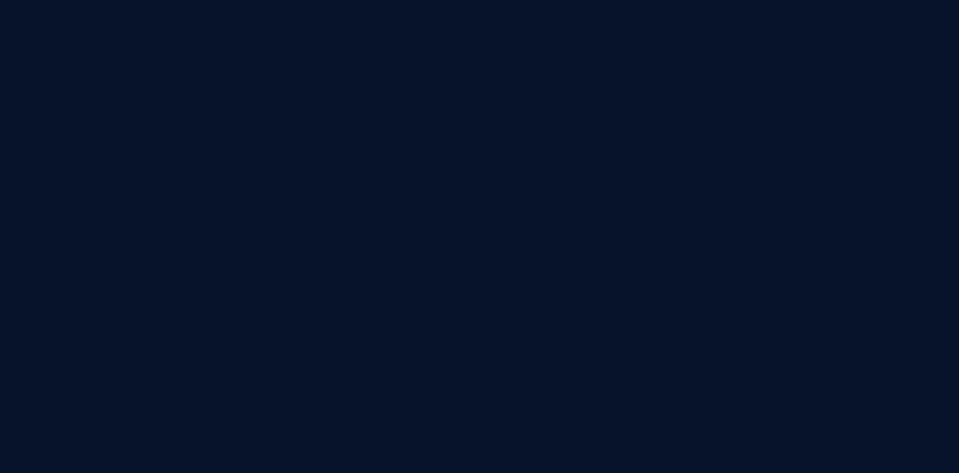
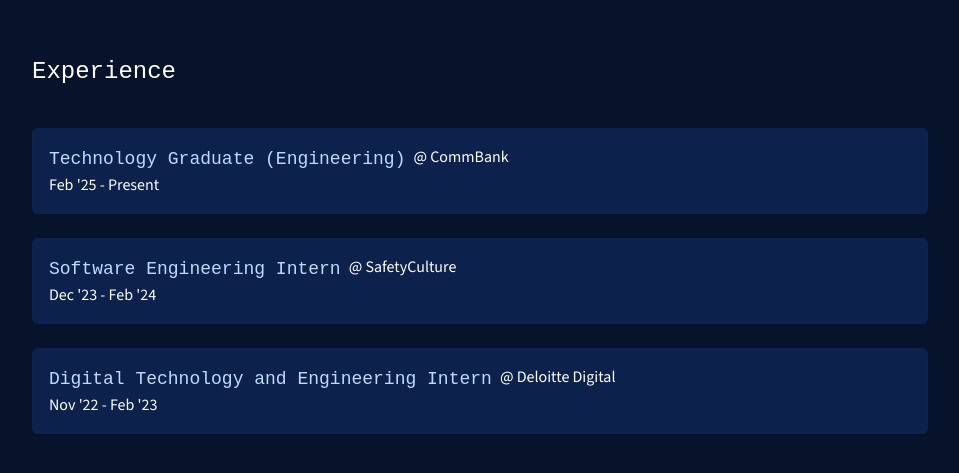
Before and after one commit to tracyjqin/tracyjqin.github.io, a React (Create React App) app: page / in a window 1280 px wide. Shown: the part 923-1396 px from the top of the page, without its empty margins (160-1119 px from the left). Before the commit the page ends 800 px from the top, so only its background shows below. Built offline with nearby package versions, Linux system fonts and the light colour scheme; a web font is replaced by a local one.

Commit message:
refactor: update experience page

```diff
--- a/src/App.tsx
+++ b/src/App.tsx
@@ -1,7 +1,6 @@
 import React, { useRef } from "react";
 import Sidebar from "./sections/Sidebar";
 import Home from "./sections/Home";
-import AboutMe from "./sections/AboutMe";
 import Experience from "./sections/Experience";
 import Projects from "./sections/Projects";
 
@@ -33,11 +32,12 @@
         <div ref={sectionRef1} className="h-[calc(100vh-64px)] w-full scroll-mt-16">
           <Home />
         </div>
-        {/*
+
         <div ref={sectionRef2} className="h-[calc(100vh-64px)] w-full scroll-mt-16">
           <Experience />
         </div>
-        <div ref={sectionRef3} className="h-[calc(100vh-64px)] w-full scroll-mt-16">
+
+        {/* <div ref={sectionRef3} className="h-[calc(100vh-64px)] w-full scroll-mt-16">
           <Projects />
         </div> */}
       </div>
--- a/src/sections/AboutMe.tsx
+++ /dev/null
@@ -1,41 +0,0 @@
-import React from "react";
-
-const AboutMe = () => {
-  return (
-    <>
-      <div className="block grey">
-        <div className="about-me">
-          <div className="image-container">
-            <img src="/memojitracy2.png" alt="Tracy" className="profile-img" />
-          </div>
-          <div>
-            <h1>Hi, I'm Tracy &#128040;</h1>
-            <p>
-              I'm a recent graduate from UNSW, with a double degree in Commerce
-              (Finance) and Computer Science.
-            </p>
-            <p>
-              Throughout my university journey, I developed a passion for
-              software engineering and am eager to explore the various avenues
-              within this field. I hold internship experience in{" "}
-              <b>frontend development</b>; however, I am keen to build upon my
-              skills through exploring other disciplines of software
-              engineering.
-            </p>
-            <p>
-              In my spare time, I have been dabbling into cooking, and tinkering
-              with vintage film and digital cameras.
-            </p>
-            <p>
-              If you want to get in touch or you have any crazy delicious,
-              secret family recipes to share, please feel free to reach out to
-              me on LinkedIn! &#128523;
-            </p>
-          </div>
-        </div>
-      </div>
-    </>
-  );
-};
-
-export default AboutMe;
--- a/src/sections/Experience.tsx
+++ b/src/sections/Experience.tsx
@@ -15,34 +15,36 @@
 const data = dataImport as unknown as ExperienceData;
 
 const Experience = () => {
-  // TODO: for later use when adding info about internships
-  // const [modalOpen, setModalOpen] = useState<string | null>(null);
+  return (
+    <div className="flex flex-col items-center gap-10 w-full min-h-[calc(100vh-4rem)] justify-center">
 
-  // const openModal = (company: string) => {
-  //   setModalOpen(company);
-  // };
+      <h1 className="text-white font-code text-2xl w-3/4 text-left max-w-4xl">
+        Experience
+      </h1>
 
-  // const closeModal = () => {
-  //   setModalOpen(null);
-  // };
+      <div className="flex flex-col gap-6 items-center w-full">
+        {data.experience.map((exp: ExperienceItem, index: number) => (
+          <div
+            key={index}
+            className="flex flex-col bg-[#0E2654]/80 w-3/4 max-w-4xl p-4 border border-[#0E2654]/50 text-left rounded-md"
+          >
+            <div className="flex gap-2">
+              <span className="text-blue-200 text-lg font-code">
+                {exp.description}
+              </span>
 
-  return (
-    <>
-      <div className="block">
-        <h1>Experience</h1>
-        <div className="experience-block">
-          {/* {data.experience.map((exp: ExperienceItem, index: number) => (
-            <Card
-              key={index}
-              company={exp.company}
-              date={exp.date}
-              description={exp.description}
-              image={exp.image}
-            />
-          ))} */}
-        </div>
+              <span className="text-white">
+                @ {exp.company}
+              </span>
+            </div>
+
+            <span className="text-white">
+              {exp.date}
+            </span>
+          </div>
+        ))}
       </div>
-    </>
+    </div>
   );
 };
 
--- a/src/sections/Home.tsx
+++ b/src/sections/Home.tsx
@@ -1,7 +1,6 @@
 import React, { useEffect, useState } from 'react';
 import GitHub from '@mui/icons-material/GitHub';
 import LinkedInIcon from '@mui/icons-material/LinkedIn';
-// import DescriptionIcon from "@mui/icons-material/Description";
 
 const AboutMe = () => {
   const Typewriter = ({ text }: { text: string }) => {
@@ -30,7 +29,8 @@
   };
 
   return (
-    <div className="flex flex-row h-full w-full items-center justify-center gap-56">
+    <div className="w-full min-h-[calc(100vh-4rem)] flex items-center justify-center">
+      <div className="flex flex-row items-center justify-between w-full max-w-4xl px-6 py-20">
         <div className="flex flex-col text-left gap-10">
           <h1 className="flex flex-col text-left text-white h-12 font-code">
             <span className="text-3xl">Hi, I'm</span>
@@ -42,7 +42,7 @@
             <span className="text-white">Prev. Intern @ SafetyCulture, Deloitte Digital</span>
           </div>
 
-        <div className="flex flex-row gap-5 text-white">
+          <div className="flex flex-row gap-5 text-white relative z-50">
             <a
               href={'https://www.linkedin.com/in/tracyjqin/'}
               className="linkedin-link"
@@ -66,6 +66,7 @@
           className="w-52 h-52 object-cover rounded-full"
         />
       </div >
+    </div>
   );
 };
 
--- a/src/sections/Sidebar.tsx
+++ b/src/sections/Sidebar.tsx
@@ -10,13 +10,7 @@
     scrollToSection(sectionRefs[index]);
   };
 
-  const text = {
-    cursor: "pointer",
-    textDecoration: "none",
-    color: "inherit",
-  };
-
-  const headers = ["Home"];
+  const headers = ["Home", "Experience"];
 
 
   // const headers = ["Home", "Experience", "Projects"];
```
Also changed, not shown: 4 other files (tests, documents, lock files or other folders). Lines whose indentation alone changed are shown as unchanged.
